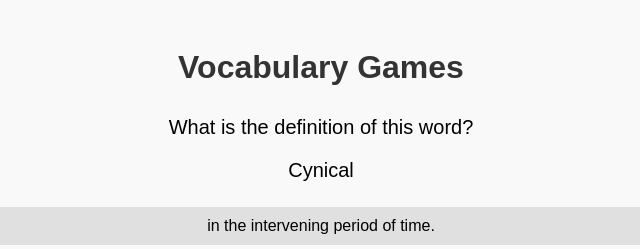
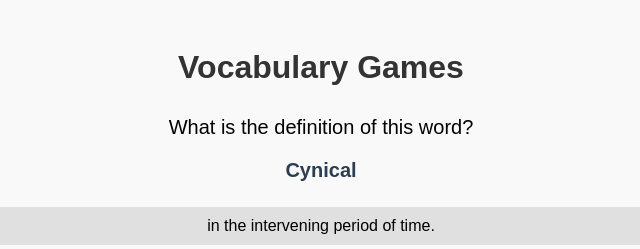
Before and after one commit to ientropic/vocab-game, a plain HTML site: page index.html in a window 1280 px wide. Both pictures are taken after a click on the button "Start Quiz". Shown: the top 249 px of the page, 319-959 px from the left. Drawn offline with Linux system fonts and the light colour scheme.

Commit message:
Update styles.css

```diff
--- a/styles.css
+++ b/styles.css
@@ -79,3 +79,10 @@ button.game-item {
   padding: 10px 20px;
   margin: 5px;
 }
+
+.highlighted-entry {
+  font-size: 20px;
+  font-weight: bold;
+  color: #2c3e50; /* Darker color for contrast */
+  margin-top: 10px;
+}
```
